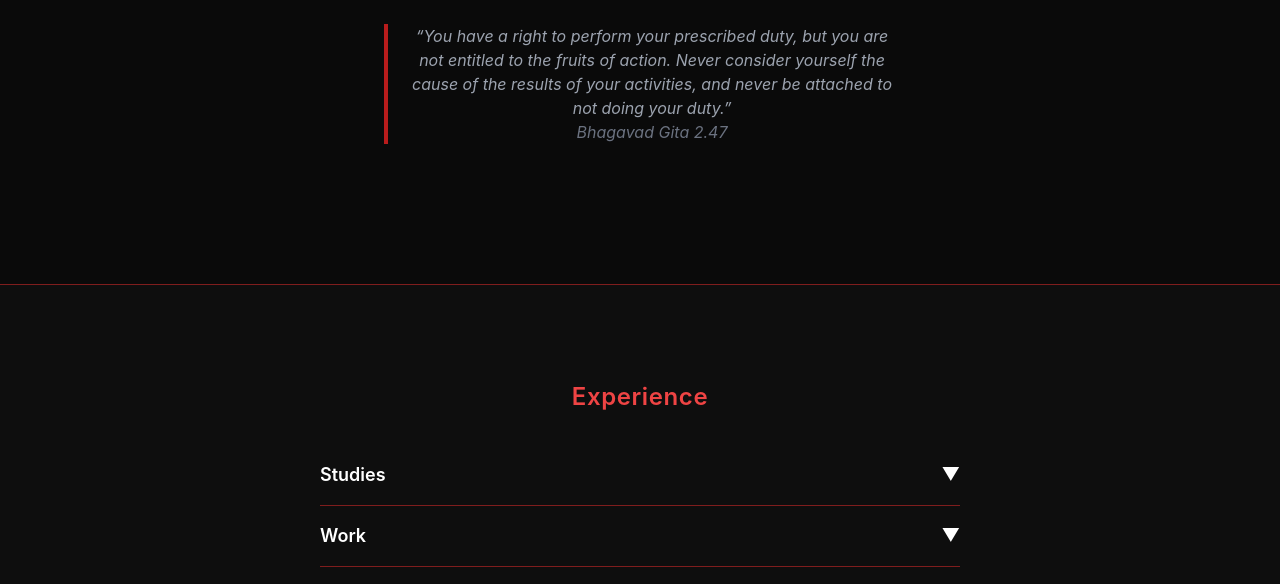
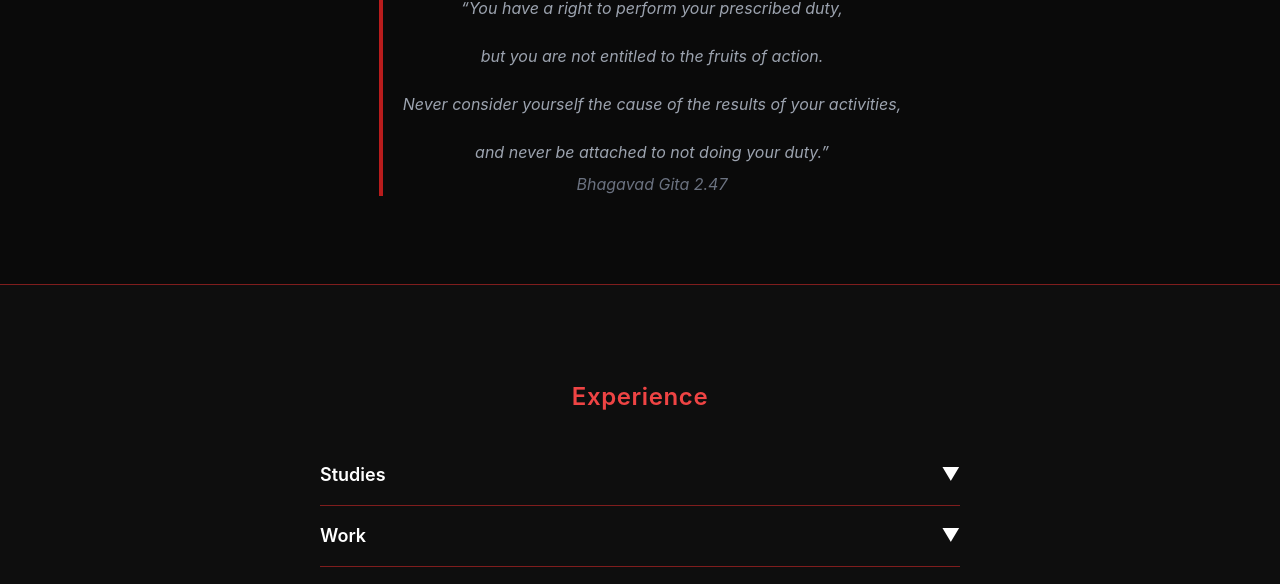
Before and after one commit to arvinddulal/arvinddulal.github.io, a plain HTML site: page index.html in a window 1280 px wide. Shown: the part 516-1100 px from the top of the page. Drawn offline with nearby package versions, Linux system fonts and the light colour scheme.

Commit message:
Update index.html

```diff
--- a/index.html
+++ b/index.html
@@ -72,10 +72,15 @@
         </a>
       </div>
 
-      <blockquote class="mt-4 text-gray-400 italic max-w-lg border-l-4 border-red-700 pl-5 text-sm md:text-base">
-        “You have a right to perform your prescribed duty, but you are not entitled to the fruits of action. Never consider yourself the cause of the results of your activities, and never be attached to not doing your duty.”<br />
-        <span class="text-gray-500">Bhagavad Gita 2.47</span>
-      </blockquote>
+      <blockquote class="mt-4 text-gray-400 italic border-l-4 border-red-700 pl-5 text-sm md:text-base text-center leading-relaxed">
+  <p class="whitespace-pre-line">
+    “You have a right to perform your prescribed duty,<br />
+    but you are not entitled to the fruits of action.<br />
+    Never consider yourself the cause of the results of your activities,<br />
+    and never be attached to not doing your duty.”
+  </p>
+  <span class="block text-gray-500 mt-2">Bhagavad Gita 2.47</span>
+</blockquote>
     </section>
 
     <!-- Experience -->
```
